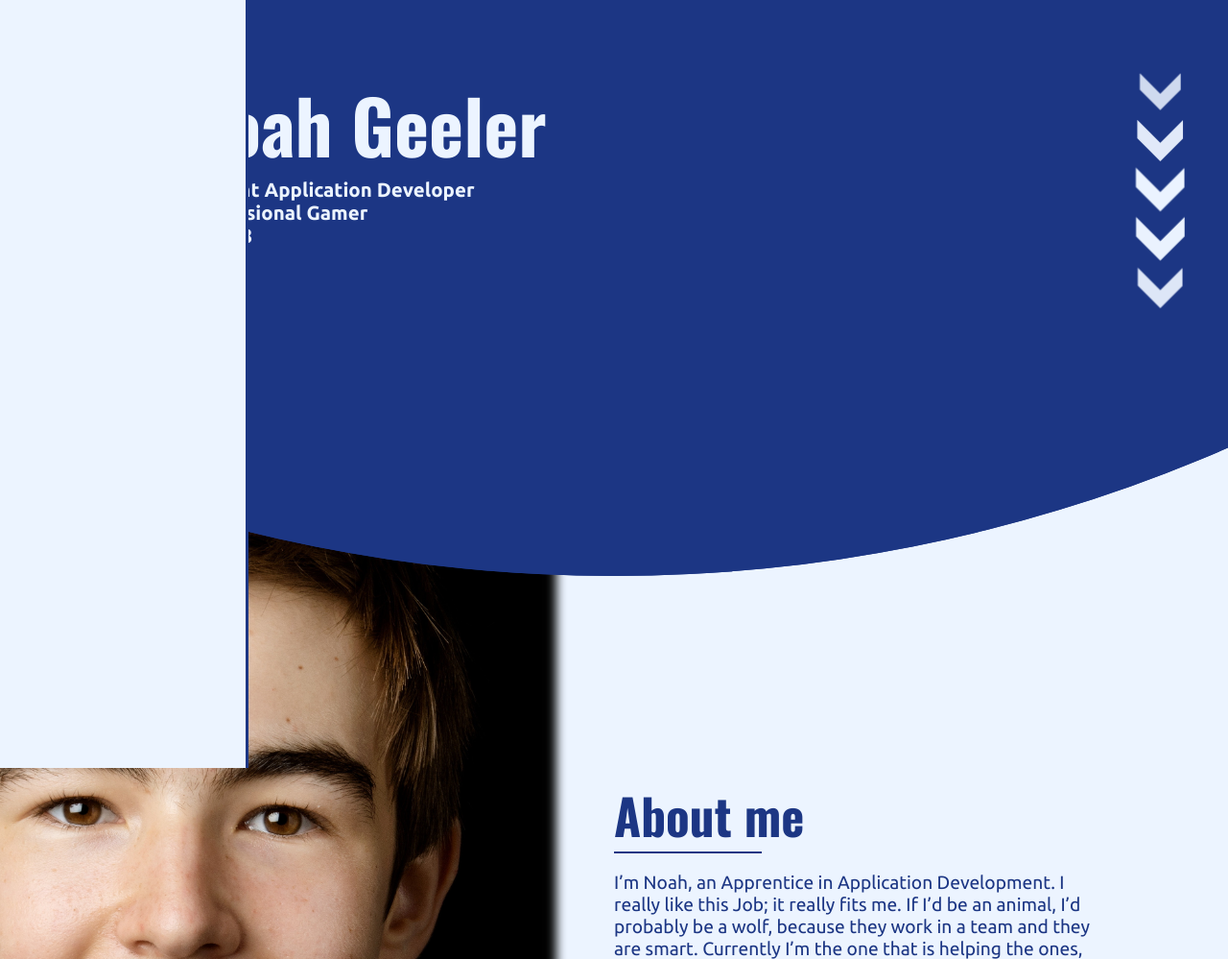
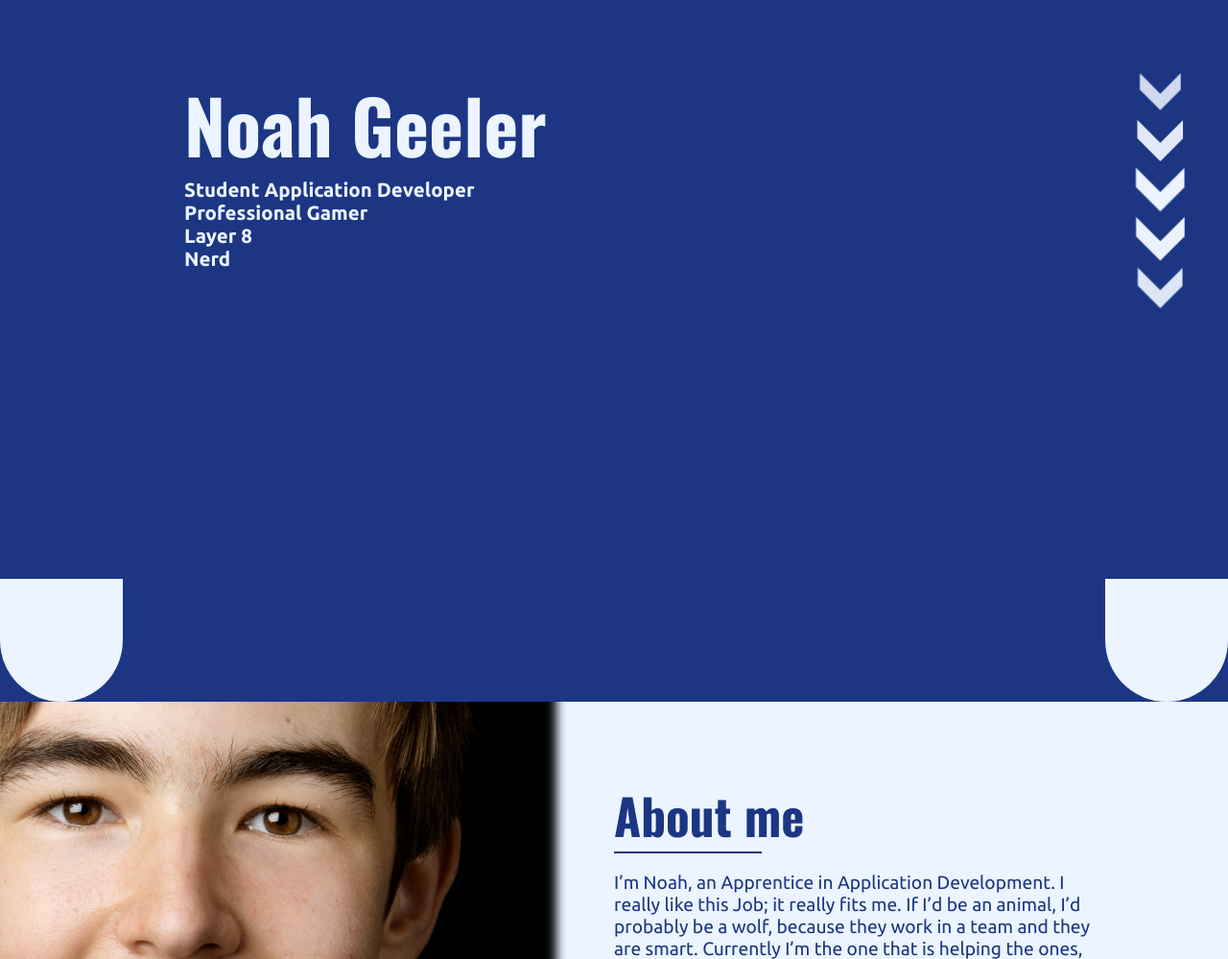
Before and after one commit to Nevah5/geeler, a PHP site: page / in a window 1280 px wide. Shown: the top 999 px of the page at 96% size. Run offline with PHP 8.4, Linux system fonts and the light colour scheme.

Commit message:
added bottom circle design

```diff
--- a/index.html
+++ b/index.html
@@ -10,9 +10,9 @@
 </head>
 
 <body>
-  <nav class="nvbar"></nav>
+  <!-- <nav class="nvbar"></nav> -->
   <div id="home"></div>
-  <div class="section-circle-after section-bg-dots">
+  <div class="rounded">
     <div class="wrapper-align">
       <h1 class="title-large">Noah Geeler</h1>
       <ul class="unsorted-list f-ubuntu">
@@ -28,6 +28,10 @@
       <div id="scroll-chevron-down"></div>
       <div id="scroll-chevron-down"></div>
       <div id="scroll-chevron-down"></div>
+    </div>
+    <div class="roundwrapper">
+      <div class="round"></div>
+      <div class="round"></div>
     </div>
   </div>
   <div id="about"></div>
--- a/style.css
+++ b/style.css
@@ -34,7 +34,7 @@ html {
   max-width: 400px;
 }
 
-.section-circle-after {
+.rounded {
   background-color: var(--palette3);
   position: relative;
   display: -webkit-box;
@@ -49,21 +49,16 @@ html {
   height: 60vh;
   padding-bottom: 14vw;
   background-attachment: fixed;
-  -webkit-clip-path: circle(200vh at 50% -125vh);
-          clip-path: circle(200vh at 50% -125vh);
-  background-image: radial-gradient(var(--palette1) 0.5px, transparent 0.5px), radial-gradient(var(--palette1) 0.5px, var(--palette3) 0.5px);
-  background-size: 20px 20px;
-  background-position: 0 0, 10px 10px;
 }
 
-.section-circle-after .wrapper-align {
+.rounded .wrapper-align {
   margin-left: 15vw;
   height: -webkit-fit-content;
   height: -moz-fit-content;
   height: fit-content;
 }
 
-.section-circle-after .wrapper-right {
+.rounded .wrapper-right {
   height: -webkit-fit-content;
   height: -moz-fit-content;
   height: fit-content;
@@ -89,35 +84,61 @@ html {
       align-self: flex-start;
 }
 
-.section-circle-after .wrapper-right div {
+.rounded .wrapper-right div {
   position: relative;
   height: 4vw;
   width: 4vw;
 }
 
-.section-circle-after .wrapper-right div::after {
+.rounded .wrapper-right div::after {
   -webkit-animation: chevronscrolldown 4s infinite backwards ease-in-out;
           animation: chevronscrolldown 4s infinite backwards ease-in-out;
 }
 
-.section-circle-after .wrapper-right div:nth-child(2)::after {
+.rounded .wrapper-right div:nth-child(2)::after {
   -webkit-animation-delay: .25s;
           animation-delay: .25s;
 }
 
-.section-circle-after .wrapper-right div:nth-child(3)::after {
+.rounded .wrapper-right div:nth-child(3)::after {
   -webkit-animation-delay: .5s;
           animation-delay: .5s;
 }
 
-.section-circle-after .wrapper-right div:nth-child(4)::after {
+.rounded .wrapper-right div:nth-child(4)::after {
   -webkit-animation-delay: .75s;
           animation-delay: .75s;
 }
 
-.section-circle-after .wrapper-right div:nth-child(5)::after {
+.rounded .wrapper-right div:nth-child(5)::after {
   -webkit-animation-delay: 1s;
           animation-delay: 1s;
+}
+
+.rounded .roundwrapper {
+  display: -webkit-box;
+  display: -ms-flexbox;
+  display: flex;
+  -webkit-box-pack: justify;
+      -ms-flex-pack: justify;
+          justify-content: space-between;
+  -webkit-box-align: center;
+      -ms-flex-align: center;
+          align-items: center;
+  position: absolute;
+  bottom: 0;
+  width: 100%;
+  height: -webkit-fit-content;
+  height: -moz-fit-content;
+  height: fit-content;
+}
+
+.rounded .roundwrapper .round {
+  height: 10vw;
+  width: 10vw;
+  border-bottom-right-radius: 50%;
+  border-bottom-left-radius: 50%;
+  background-color: var(--white);
 }
 
 .section-circle-left {
--- a/style.scss
+++ b/style.scss
@@ -34,7 +34,7 @@ html {
     max-width: 400px;
   }
 }
-.section-circle-after{
+.rounded{
   background-color: var(--palette3);
   position: relative;
   display: flex;
@@ -45,11 +45,6 @@ html {
   height: 60vh;
   padding-bottom: 14vw;
   background-attachment: fixed;
-  clip-path: circle(200vh at 50% -125vh);
-  // clip-path: circle(1400px at 0 -60vw);background-color: #e5e5f7;
-  background-image:  radial-gradient(var(--palette1) 0.5px, transparent 0.5px), radial-gradient(var(--palette1) 0.5px, var(--palette3) 0.5px);
-  background-size: 20px 20px;
-  background-position: 0 0, 10px 10px;
 
   & .wrapper-align{
     margin-left: 15vw;
@@ -87,6 +82,24 @@ html {
       &:nth-child(5)::after{
         animation-delay: 1s;
       }
+    }
+  }
+  .roundwrapper{
+    display: flex;
+    justify-content: space-between;
+    align-items: center;
+    position: absolute;
+    bottom: 0;
+    width: 100%;
+    height: fit-content;
+
+    .round{
+      height: 10vw;
+      width: 10vw;
+      // clip-path: circle(50% at 50% 50%);
+      border-bottom-right-radius: 50%;
+      border-bottom-left-radius: 50%;
+      background-color: var(--white);
     }
   }
 }
```
Also changed, not shown: 1 other file.
